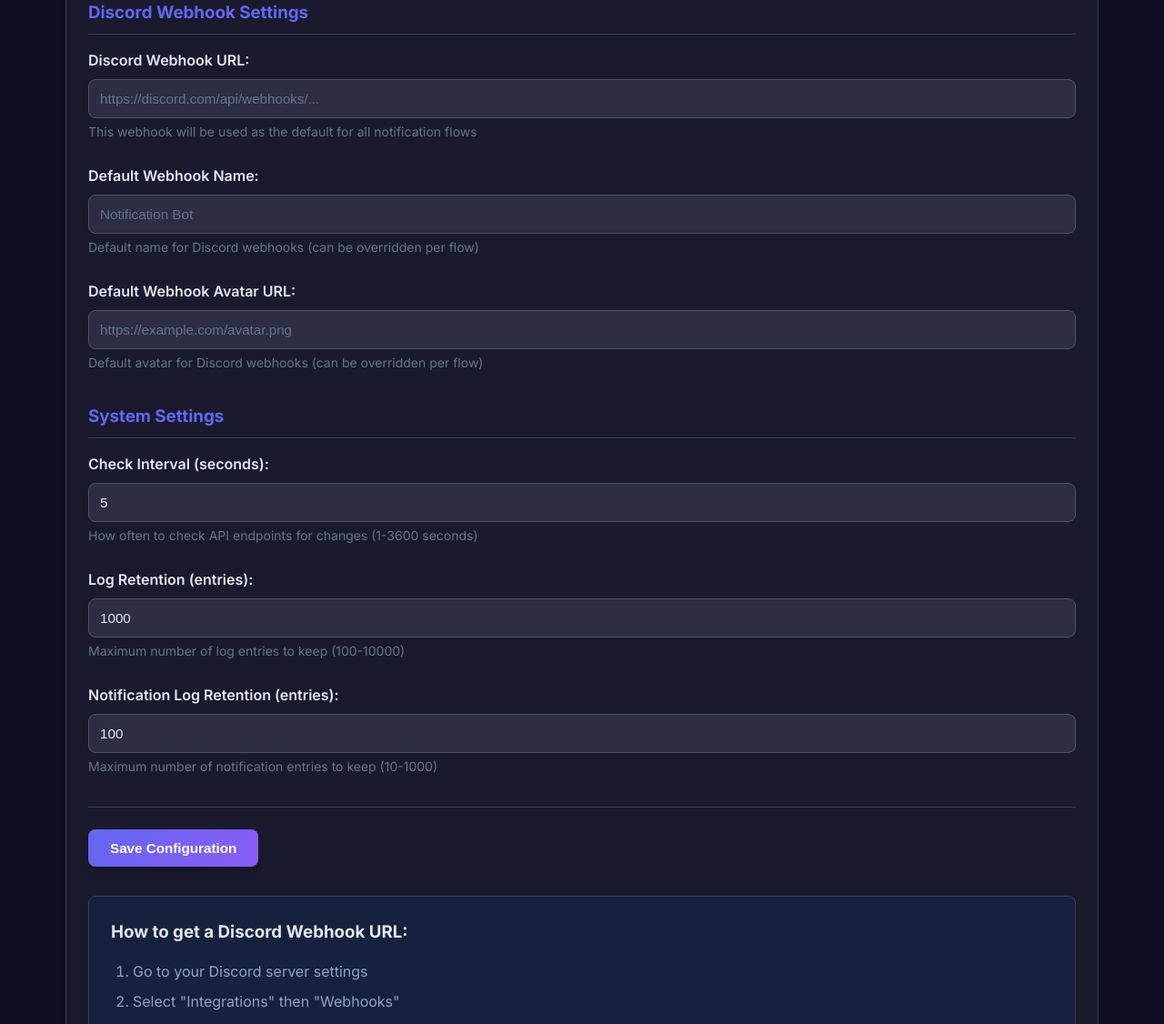
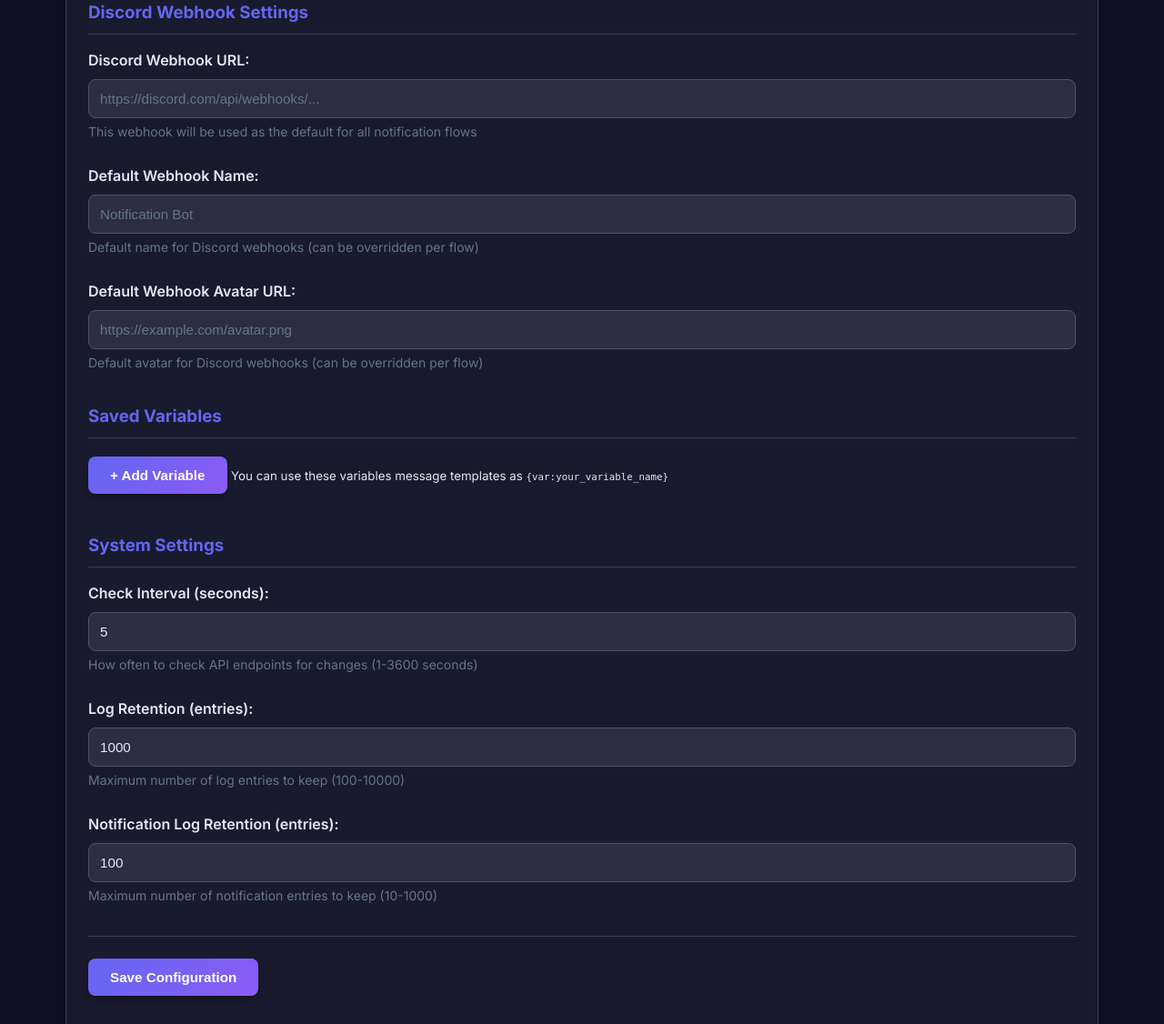
Before and after one commit to Leemotheyer/turtifications, a Flask app: page /configure in a window 1280 px wide. Shown: the part 257-1383 px from the top of the page at 91% size. Run offline with Flask 3, Linux system fonts and the light colour scheme; some libraries are stand-ins or nearby versions.

Commit message:
user variables

```diff
--- a/endpoints/routes.py
+++ b/endpoints/routes.py
@@ -71,36 +71,38 @@ def init_routes(app):
     @app.route('/configure', methods=['GET', 'POST'])
     def configure():
         config = get_config()
-
+        user_variables = config.get('user_variables', {})
         if request.method == 'POST':
             try:
                 # Discord webhook settings
                 webhook_url = request.form.get('webhook_url', '').strip()
                 default_webhook_name = request.form.get('default_webhook_name', 'Notification Bot').strip()
                 default_webhook_avatar = request.form.get('default_webhook_avatar', '').strip()
-
                 # System settings
                 check_interval = int(request.form.get('check_interval', 5))
                 log_retention = int(request.form.get('log_retention', 1000))
                 notification_log_retention = int(request.form.get('notification_log_retention', 100))
-
+                # User variables
+                var_keys = request.form.getlist('var_key[]')
+                var_vals = request.form.getlist('var_value[]')
+                user_variables = {}
+                for k, v in zip(var_keys, var_vals):
+                    k = k.strip()
+                    if k:
+                        user_variables[k] = v
                 # Validate inputs
                 if not webhook_url:
                     flash('Discord webhook URL is required', 'error')
                     return redirect(url_for('configure'))
-
                 if check_interval < 1 or check_interval > 3600:
                     flash('Check interval must be between 1 and 3600 seconds', 'error')
                     return redirect(url_for('configure'))
-
                 if log_retention < 100 or log_retention > 10000:
                     flash('Log retention must be between 100 and 10000 entries', 'error')
                     return redirect(url_for('configure'))
-
                 if notification_log_retention < 10 or notification_log_retention > 1000:
                     flash('Notification log retention must be between 10 and 1000 entries', 'error')
                     return redirect(url_for('configure'))
-
                 # Update configuration
                 config['discord_webhook'] = webhook_url
                 config['default_webhook_name'] = default_webhook_name
@@ -108,20 +110,18 @@ def init_routes(app):
                 config['check_interval'] = check_interval
                 config['log_retention'] = log_retention
                 config['notification_log_retention'] = notification_log_retention
-
+                config['user_variables'] = user_variables
                 save_config(config)
                 log_notification("System configuration updated")
                 flash('Configuration saved successfully!', 'success')
                 return redirect(url_for('configure'))
-
             except ValueError as e:
                 flash('Invalid input values. Please check your settings.', 'error')
                 return redirect(url_for('configure'))
             except Exception as e:
                 flash(f'An error occurred: {str(e)}', 'error')
                 return redirect(url_for('configure'))
-
-        return render_template('configure.html', config=config)
+        return render_template('configure.html', config=config, user_variables=user_variables)
 
     @app.route('/logs')
     def show_logs():
--- a/functions/config.py
+++ b/functions/config.py
@@ -15,7 +15,8 @@ def initialize_files():
                 "discord_webhook": "",
                 "check_interval": 5,
                 "log_retention": 1000,
-                "notification_log_retention": 100
+                "notification_log_retention": 100,
+                "user_variables": {}
             }, f)
 
     # Initialize log file if it doesn't exist
@@ -26,7 +27,10 @@ def initialize_files():
 def get_config():
     """Get configuration from file"""
     with open(CONFIG_FILE, 'r') as f:
-        return json.load(f)
+        config = json.load(f)
+    if 'user_variables' not in config:
+        config['user_variables'] = {}
+    return config
 
 def save_config(config):
     """Save configuration to file with proper serialization"""
--- a/functions/notifications.py
+++ b/functions/notifications.py
@@ -88,7 +88,8 @@ def send_discord_notification(message, flow=None, data=None):
                     message_data = {}
 
                 # Use the new template formatter
-                message = format_message_template(message, message_data)
+                user_variables = config.get('user_variables', {})
+                message = format_message_template(message, message_data, user_variables)
 
             except (json.JSONDecodeError, KeyError, TypeError) as e:
                 log_notification(f"Data formatting error: {str(e)}")
@@ -97,10 +98,11 @@ def send_discord_notification(message, flow=None, data=None):
         # Check if embed is enabled and configured
         embed = None
         if flow and flow.get('embed_config', {}).get('enabled', False):
-            embed = create_discord_embed(flow['embed_config'], message_data)
+            embed = create_discord_embed(flow['embed_config'], message_data, user_variables)
 
         # Get webhook name and avatar, using defaults if empty
         config = get_config()
+        user_variables = config.get('user_variables', {})
         webhook_name = flow.get('webhook_name', '') if flow else ''
         webhook_avatar = flow.get('webhook_avatar', '') if flow else ''
 
--- a/templates/base.html
+++ b/templates/base.html
@@ -39,5 +39,6 @@
         }, 3000);
     };
     </script>
+    {% block scripts %}{% endblock %}
 </body>
 </html>
--- a/templates/configure.html
+++ b/templates/configure.html
@@ -36,6 +36,19 @@
                        value="{{ config.default_webhook_avatar }}" placeholder="https://example.com/avatar.png">
                 <small>Default avatar for Discord webhooks (can be overridden per flow)</small>
             </div>
+
+            <h3>Saved Variables</h3>
+            <div id="variables-list">
+                {% for k, v in user_variables.items() %}
+                <div class="variable-row">
+                    <input type="text" name="var_key[]" value="{{ k }}" placeholder="Variable Name" autocomplete="off">
+                    <input type="text" name="var_value[]" value="{{ v }}" placeholder="Value" autocomplete="off">
+                    <button type="button" class="remove-variable" onclick="this.parentElement.remove()">✖</button>
+                </div>
+                {% endfor %}
+            </div>
+            <button type="button" id="add-variable">+ Add Variable</button>
+            <small>You can use these variables message templates as <code>{var:your_variable_name}</code></small>
 
             <h3>System Settings</h3>
             <div class="form-group">
@@ -84,3 +97,29 @@
         </div>
     </section>
 {% endblock %}
+
+{% block scripts %}
+    {{ super() }}
+    <script>
+    document.addEventListener('DOMContentLoaded', function() {
+        var addBtn = document.getElementById('add-variable');
+        if (addBtn) {
+            addBtn.onclick = function() {
+                var row = document.createElement('div');
+                row.className = 'variable-row';
+                row.innerHTML = `<input type="text" name="var_key[]" placeholder="Variable Name" autocomplete="off">
+                    <input type="text" name="var_value[]" placeholder="Value" autocomplete="off">
+                    <button type="button" class="remove-variable" onclick="this.parentElement.remove()">✖</button>`;
+                document.getElementById('variables-list').appendChild(row);
+            };
+        }
+    });
+    </script>
+    <style>
+    .variable-row { display: flex; gap: 8px; margin-bottom: 6px; align-items: center; }
+    .variable-row input[type="text"] { flex: 1 1 120px; }
+    .remove-variable { background: #eee; border: none; color: #c0392b; font-size: 1.1em; border-radius: 3px; cursor: pointer; padding: 0 8px; }
+    .remove-variable:hover { background: #c0392b; color: #fff; }
+    #add-variable { margin-bottom: 10px; margin-top: 4px; }
+    </style>
+{% endblock %}
```
Also changed, not shown: functions/embed_utils.py (+18 -18 lines), functions/utils.py (+10 -2 lines).
